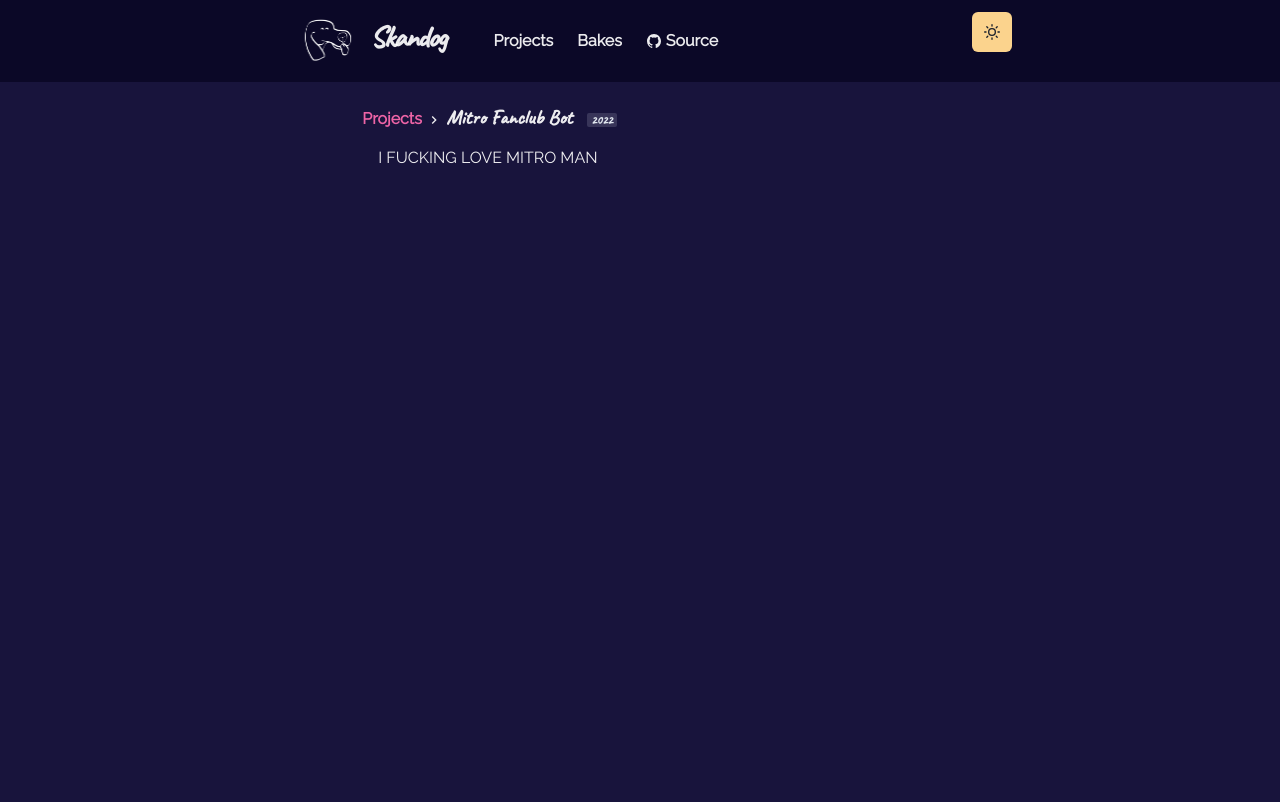
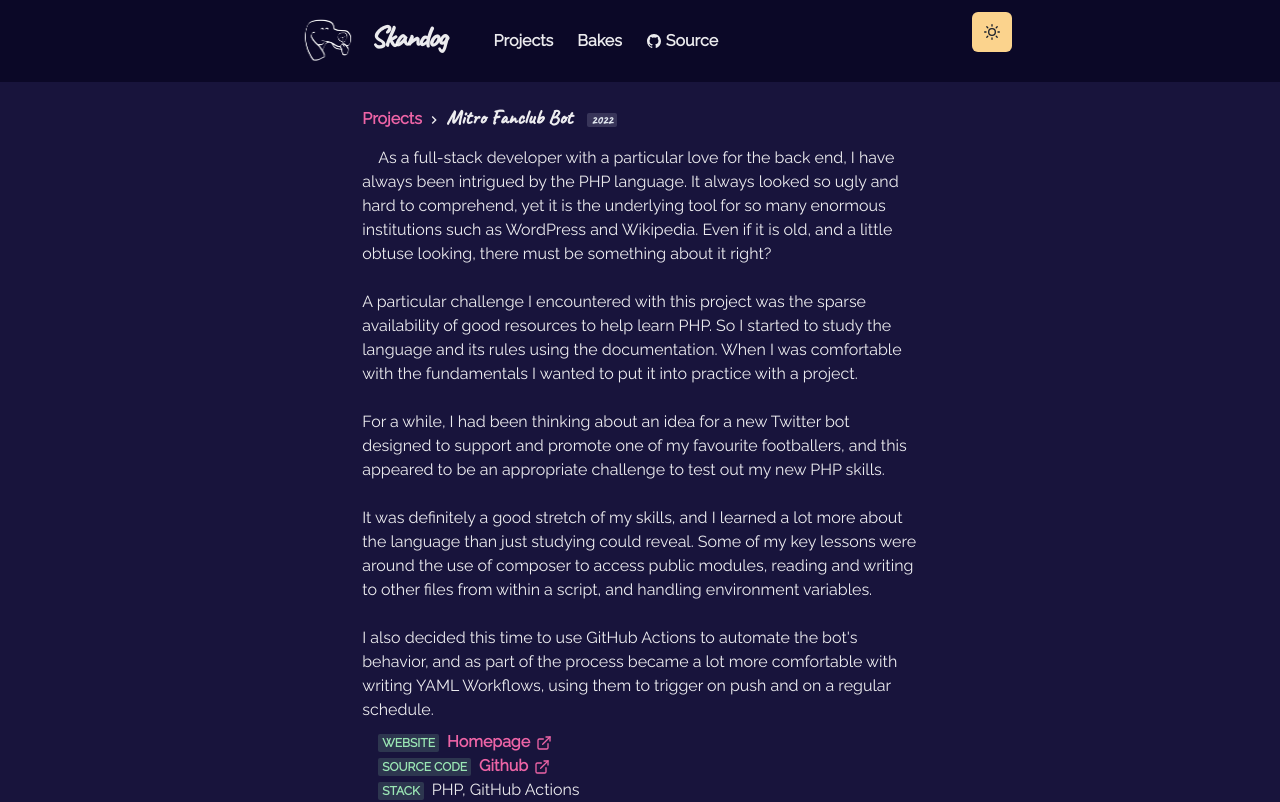
Before and after one commit to skandog/p, a Next.js app: page /projects/mitro in a window 1280 px wide. Shown: the top 802 px of the page. Built offline with nearby package versions, Linux system fonts and the light colour scheme.

Commit message:
completed mitro project page

```diff
--- a/pages/projects/mitro.js
+++ b/pages/projects/mitro.js
@@ -11,7 +11,8 @@ import { ExternalLinkIcon } from '@chakra-ui/icons'
 import { Title, ProjectImage, Meta } from '../../components/project.js'
 import P from '../../components/paragraph.js'
 import Layout from '../../components/layouts/article.js'
-// import sneakers1 from '../../public/images/projects/sneakers1.JPG'
+import mitroLight from '../../public/images/projects/mitro_light1.JPG'
+import mitroDark from '../../public/images/projects/mitro_dark1.JPG'
 
 const Project = () => {
   return (
@@ -20,7 +21,65 @@ const Project = () => {
         <Title>
           Mitro Fanclub Bot <Badge ml={'10px'}>2022</Badge>
         </Title>
-        <P>I FUCKING LOVE MITRO MAN</P>
+        <P>
+          As a full-stack developer with a particular love for the back end, I
+          have always been intrigued by the PHP language. It always looked so
+          ugly and hard to comprehend, yet it is the underlying tool for so many
+          enormous institutions such as WordPress and Wikipedia. Even if it is
+          old, and a little obtuse looking, there must be something about it
+          right?
+          <br />
+          <br />
+          A particular challenge I encountered with this project was the sparse
+          availability of good resources to help learn PHP. So I started to
+          study the language and its rules using the documentation. When I was
+          comfortable with the fundamentals I wanted to put it into practice
+          with a project.
+          <br />
+          <br />
+          For a while, I had been thinking about an idea for a new Twitter bot
+          designed to support and promote one of my favourite footballers, and
+          this appeared to be an appropriate challenge to test out my new PHP
+          skills.
+          <br />
+          <br />
+          It was definitely a good stretch of my skills, and I learned a lot
+          more about the language than just studying could reveal. Some of my
+          key lessons were around the use of composer to access public modules,
+          reading and writing to other files from within a script, and handling
+          environment variables.
+          <br />
+          <br />I also decided this time to use GitHub Actions to automate the
+          bot&apos;s behavior, and as part of the process became a lot more
+          comfortable with writing YAML Workflows, using them to trigger on push
+          and on a regular schedule.
+        </P>
+        <List ml={4} my={2}>
+          <ListItem>
+            <Meta>Website</Meta>
+            <Link href="https://twitter.com/FanclubMitro" target={'_blank'}>
+              Homepage <ExternalLinkIcon mx={'2px'} />
+            </Link>
+          </ListItem>
+          <ListItem>
+            <Meta>Source Code</Meta>
+            <Link
+              href="https://github.com/skandog/FanclubMitro"
+              target={'_blank'}
+            >
+              Github <ExternalLinkIcon mx={'2px'} />
+            </Link>
+          </ListItem>
+          <ListItem>
+            <Meta>Stack</Meta>
+            <span>PHP, GitHub Actions</span>
+          </ListItem>
+        </List>
+        <Divider my={8} />
+        <ProjectImage
+          src={useColorModeValue(mitroDark.src, mitroLight.src)}
+          alt="Portfolio Front Page"
+        />
       </Container>
     </Layout>
   )
```
